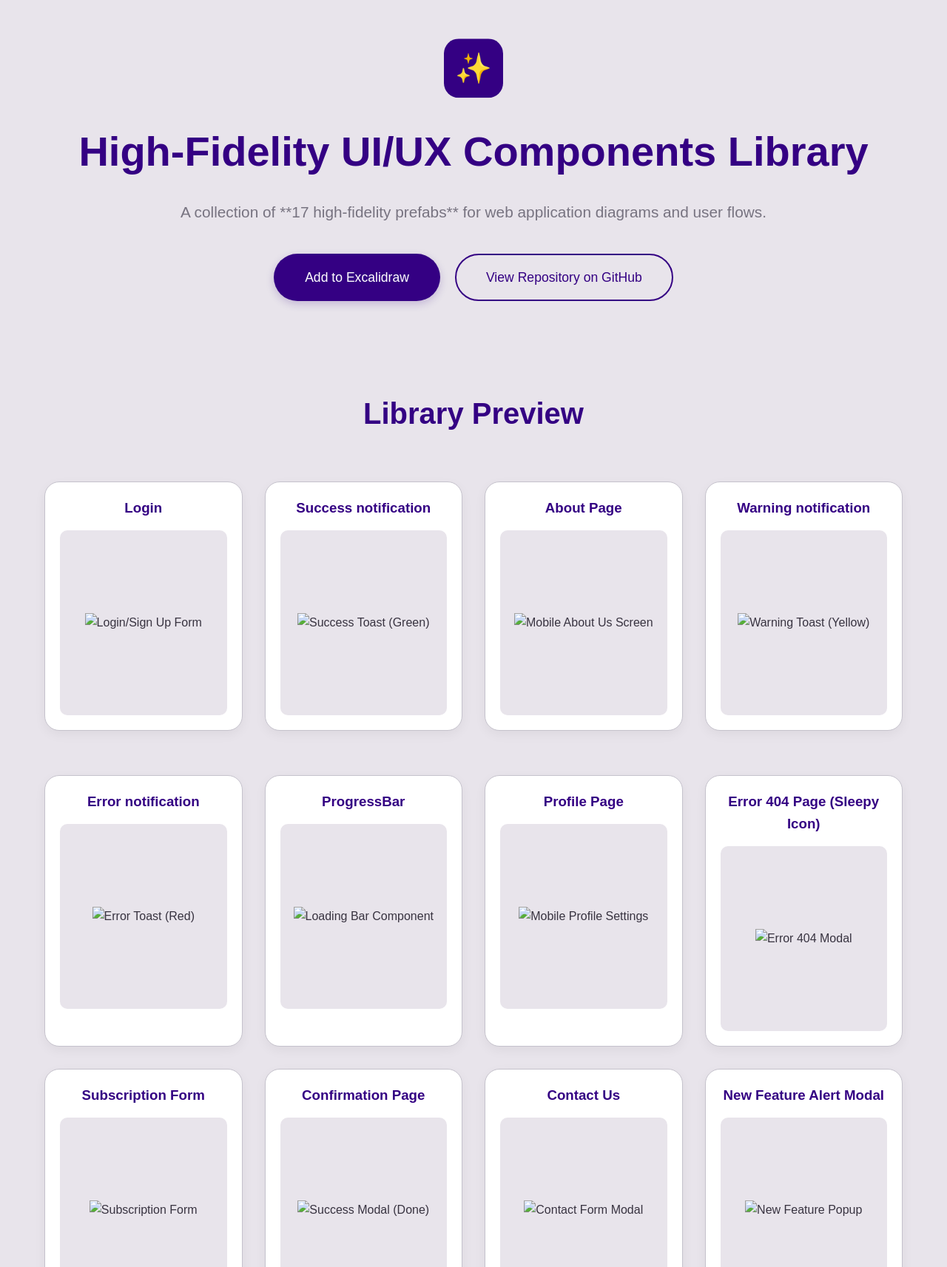
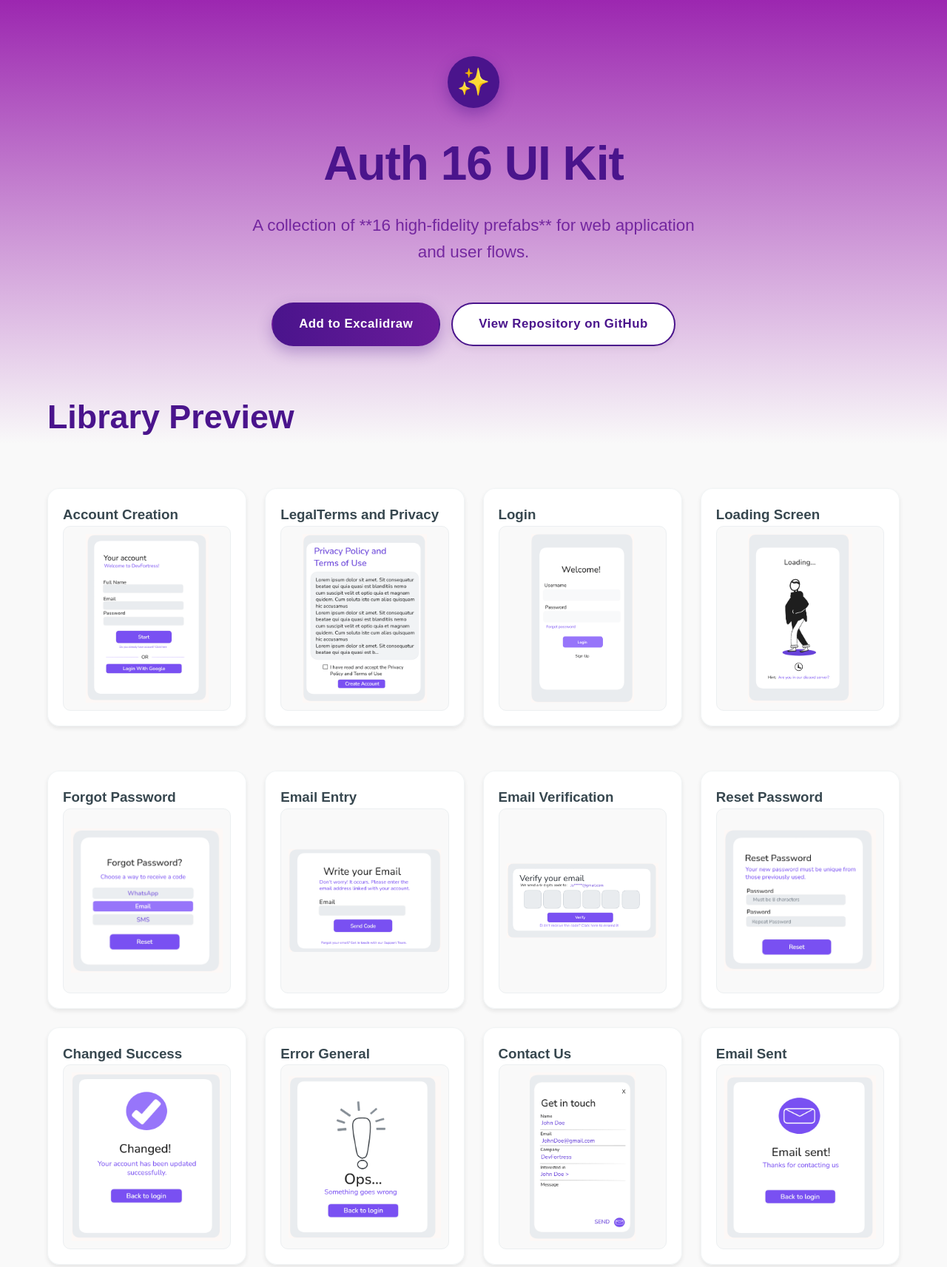
Before and after one commit to JoseJimenez-M/High-Fidelity-Auth-16-UI-UX-Library, a plain HTML site: page index.html in a window 1280 px wide. Shown: the top 1713 px of the page at 74% size. Drawn offline with Linux system fonts and the light colour scheme.

Commit message:
updat html

```diff
--- a/index.html
+++ b/index.html
@@ -8,26 +8,21 @@
 
     <style>
         :root {
-            --primary-dark-purple: #340083;
-            --primary-medium-purple: #482183;
-            --primary-light-purple: #583890;
-            --primary-lavender: #6D4D9C;
-            --primary-pale-lavender: #817AB5;
-            --primary-lightest-lavender: #EFE7F7;
+            --primary-dark-purple: #4A148C;
+            --primary-medium-purple: #6A1B9A;
+            --primary-light-purple: #7B1FA2;
+            --primary-lavender: #9C27B0;
+            --primary-lightest-lavender: #F3E5F5;
 
-            --secondary-dark-teal: #000081;
-            --secondary-medium-teal: #008DC1;
-            --secondary-light-teal: #33CDD1;
-            --secondary-pale-teal: #6EBD80;
-            --secondary-lightest-teal: #99E6E0;
-            --secondary-aquamarine: #B3E0E8;
+            --secondary-dark-teal: #00838F;
+            --secondary-medium-teal: #00BCD4;
+            --secondary-aquamarine: #84FFFF;
 
-            --shade-darkest: #1D122E;
-            --shade-dark: #231D2E;
-            --shade-medium-dark: #383340;
-            --shade-medium: #777380;
-            --shade-light: #C5C2CC;
-            --shade-lightest: #E8E4EB;
+            --shade-dark: #1E1E2C;
+            --shade-medium-dark: #37474F;
+            --shade-medium: #78909C;
+            --shade-light: #ECEFF1;
+            --shade-lightest: #F9F9F9;
 
             --text-body: var(--shade-medium-dark);
             --text-header: var(--primary-dark-purple);
@@ -41,288 +36,200 @@
         }
 
         body {
+            background: var(--shade-lightest);
+            background-image: linear-gradient(180deg,
+                    var(--primary-lavender) 0%,
+                    var(--shade-lightest) 600px
+                );
+
+            background-repeat: no-repeat;
+            background-size: 100% 600px;
             font-family: 'Karla', sans-serif;
-            background: var(--shade-lightest);
             color: var(--text-body);
             overflow-x: hidden;
             line-height: 1.6;
+            scroll-behavior: smooth;
         }
 
         .container {
             max-width: 1200px;
             margin: 0 auto;
-            padding: 0 20px;
+            padding: 0 24px;
         }
 
         header {
-            padding: 60px 0 40px;
+            padding: 80px 0 60px;
             text-align: center;
+            background: transparent;
         }
 
         .logo {
-            width: 80px;
-            height: 80px;
+            width: 70px;
+            height: 70px;
             margin: 0 auto 20px;
             background: var(--primary-dark-purple);
             color: var(--text-light);
-            border-radius: 20px;
+            border-radius: 50%;
             display: flex;
             align-items: center;
             justify-content: center;
-            font-size: 40px;
-            animation: float 3s ease-in-out infinite;
+            font-size: 36px;
+            box-shadow: 0 8px 20px rgba(74, 20, 140, 0.4);
+            animation: float 4s ease-in-out infinite;
         }
 
         @keyframes float {
+
             0%,
             100% {
                 transform: translateY(0px);
             }
 
             50% {
-                transform: translateY(-10px);
+                transform: translateY(-8px);
             }
         }
 
         h1 {
             font-family: 'Rubik', sans-serif;
-            font-size: 3.5rem;
-            font-weight: 700;
-            margin-bottom: 20px;
+            font-size: 4rem;
+            font-weight: 800;
+            margin-bottom: 15px;
             color: var(--text-header);
+            letter-spacing: -1px;
         }
 
         .subtitle {
             font-family: 'Karla', sans-serif;
-            font-size: 1.3rem;
+            font-size: 1.4rem;
             color: var(--shade-medium);
             font-weight: 400;
-            margin-bottom: 40px;
+            margin-bottom: 50px;
+            max-width: 600px;
+            margin-left: auto;
+            margin-right: auto;
         }
 
         .cta-buttons {
             display: flex;
-            gap: 20px;
+            gap: 15px;
             justify-content: center;
             flex-wrap: wrap;
         }
 
         .btn {
-            padding: 16px 40px;
-            font-size: 1.1rem;
+            padding: 14px 35px;
+            font-size: 1.05rem;
             border: none;
-            border-radius: 50px;
+            border-radius: 9999px;
             cursor: pointer;
             transition: all 0.3s ease;
             text-decoration: none;
             display: inline-block;
             font-family: 'Rubik', sans-serif;
-            font-weight: 500;
+            font-weight: 600;
+            letter-spacing: 0.5px;
             border: 2px solid transparent;
         }
 
         .btn-primary {
-
-            background: var(--primary-dark-purple);
+            background: linear-gradient(90deg, var(--primary-dark-purple) 0%, var(--primary-medium-purple) 100%);
             color: var(--text-light);
-            box-shadow: 0 4px 12px rgba(52, 0, 131, 0.2);
+            box-shadow: 0 8px 20px rgba(74, 20, 140, 0.3);
         }
 
         .btn-primary:hover {
-            background: var(--primary-medium-purple);
-            transform: translateY(-3px);
-            box-shadow: 0 6px 15px rgba(52, 0, 131, 0.3);
+            background: linear-gradient(90deg, var(--primary-medium-purple) 0%, var(--primary-dark-purple) 100%);
+            transform: translateY(-4px);
+            box-shadow: 0 12px 25px rgba(74, 20, 140, 0.4);
         }
 
         .btn-secondary {
-
-            background: transparent;
+            background: var(--text-light);
             color: var(--primary-dark-purple);
             border: 2px solid var(--primary-dark-purple);
+            box-shadow: 0 4px 10px rgba(0, 0, 0, 0.05);
         }
 
         .btn-secondary:hover {
             background: var(--primary-lightest-lavender);
-            transform: translateY(-3px);
+            transform: translateY(-2px);
+            box-shadow: 0 6px 15px rgba(0, 0, 0, 0.1);
         }
 
         .features {
-            padding: 80px 0;
+            padding: 100px 0;
         }
 
-        .features-grid {
+        .features-grid,
+        .preview-grid {
             display: grid;
-            grid-template-columns: repeat(auto-fit, minmax(300px, 1fr));
-            gap: 30px;
+            grid-template-columns: repeat(auto-fit, minmax(280px, 1fr));
+            gap: 25px;
             margin-top: 60px;
         }
 
         .feature-card,
         .preview-card,
-        .preview-container,
         .stat-card {
-            background: #fff;
-            backdrop-filter: none;
-            border-radius: 20px;
-            padding: 40px;
-            border: 1px solid var(--shade-light);
-            transition: all 0.3s ease;
-            box-shadow: 0 5px 15px rgba(0, 0, 0, 0.05);
+            background: rgba(255, 255, 255, 0.9);
+            border-radius: 16px;
+            padding: 30px;
+            border: 1px solid rgba(236, 239, 241, 0.7);
+            transition: all 0.4s cubic-bezier(0.25, 0.8, 0.25, 1);
+            box-shadow: 0 3px 6px rgba(0, 0, 0, 0.05), 0 3px 6px rgba(0, 0, 0, 0.03);
         }
 
         .feature-card:hover,
         .preview-card:hover {
-            transform: translateY(-10px);
-            box-shadow: 0 10px 25px rgba(0, 0, 0, 0.08);
+            transform: translateY(-8px);
+            box-shadow: 0 10px 20px rgba(0, 0, 0, 0.08), 0 6px 6px rgba(0, 0, 0, 0.05);
         }
 
         .feature-icon {
-            font-size: 3rem;
-            margin-bottom: 20px;
+            font-size: 2.5rem;
+            margin-bottom: 15px;
             color: var(--primary-dark-purple);
         }
 
         .feature-card h3 {
             font-family: 'Rubik', sans-serif;
-            font-size: 1.5rem;
-            margin-bottom: 15px;
+            font-size: 1.4rem;
+            margin-bottom: 10px;
             color: var(--text-header);
         }
 
-        .feature-card p {
-            color: var(--text-body);
-            line-height: 1.6;
-            opacity: 1;
+        .stat-number {
+            font-family: 'Rubik', sans-serif;
+            font-size: 3.5rem;
+            font-weight: 700;
+            margin-bottom: 5px;
+            color: var(--secondary-dark-teal);
         }
 
-        .preview-section {
-            padding: 80px 0;
-            text-align: center;
+        .stat-label {
+            font-family: 'Karla', sans-serif;
+            font-size: 1rem;
+            color: var(--shade-medium);
         }
 
         .preview-section h2 {
             font-family: 'Rubik', sans-serif;
-            font-size: 2.5rem;
-            margin-bottom: 50px;
+            font-size: 2.8rem;
+            margin-bottom: 40px;
             color: var(--text-header);
-        }
-
-        .stats {
-            display: grid;
-            grid-template-columns: repeat(auto-fit, minmax(200px, 1fr));
-            gap: 30px;
-            margin-top: 60px;
-        }
-
-        .stat-card {
-            text-align: center;
-            padding: 20px;
-        }
-
-        .stat-number {
-            font-family: 'Rubik', sans-serif;
-            font-size: 3rem;
             font-weight: 700;
-            margin-bottom: 10px;
-            color: var(--primary-dark-purple);
-        }
-
-        .stat-label {
-            font-family: 'Karla', sans-serif;
-            font-size: 1.1rem;
-            color: var(--shade-medium);
-        }
-
-        footer {
-            padding: 60px 0 40px;
-            text-align: center;
-            border-top: 1px solid var(--shade-light);
-            margin-top: 80px;
-        }
-
-        .footer-links {
-            display: flex;
-            gap: 30px;
-            justify-content: center;
-            margin-bottom: 20px;
-            flex-wrap: wrap;
-        }
-
-        .footer-links a {
-            color: var(--primary-medium-purple);
-            text-decoration: none;
-            font-weight: 700;
-            transition: color 0.3s;
-        }
-
-        .footer-links a:hover {
-            color: var(--primary-dark-purple);
-        }
-
-        .github-link {
-            display: inline-flex;
-            align-items: center;
-            gap: 10px;
-            margin-top: 20px;
-            color: var(--text-body);
-            text-decoration: none;
-            transition: color 0.3s;
-        }
-
-        .github-link:hover {
-            color: var(--primary-dark-purple);
-        }
-
-        .github-link svg {
-            fill: currentColor;
-        }
-
-        footer p {
-            color: var(--shade-medium);
-        }
-
-        @media (max-width: 768px) {
-            h1 {
-                font-size: 2.5rem;
-            }
-
-            .subtitle {
-                font-size: 1.1rem;
-            }
-
-            .cta-buttons {
-                flex-direction: column;
-                align-items: center;
-            }
-
-            .btn {
-                width: 100%;
-                max-width: 300px;
-            }
-        }
-
-        .preview-grid {
-            display: grid;
-            grid-template-columns: repeat(auto-fit, minmax(250px, 1fr));
-            gap: 30px;
-            margin-top: 60px;
-        }
-
-        .preview-card h3 {
-            font-family: 'Rubik', sans-serif;
-            color: var(--text-header);
-            margin-bottom: 15px;
         }
 
         .preview-image {
-            background: #fff;
-            border-radius: 10px;
-            padding: 10px;
+            background: var(--shade-lightest);
+            border-radius: 8px;
+            padding: 15px;
+            border: 1px solid var(--shade-light);
         }
 
         .preview-card {
             padding: 20px;
-            overflow: hidden;
         }
 
         .preview-image {
@@ -341,6 +248,76 @@
             object-fit: contain;
         }
 
+        footer {
+            padding: 50px 0 30px;
+            text-align: center;
+            border-top: 1px solid var(--shade-light);
+            margin-top: 60px;
+        }
+
+        .footer-links a {
+            color: var(--primary-dark-purple);
+            font-weight: 600;
+            text-decoration: none;
+            transition: color 0.3s;
+        }
+
+        .footer-links a:hover {
+            color: var(--primary-medium-purple);
+        }
+
+        .github-link {
+            color: var(--shade-medium-dark);
+            text-decoration: none;
+        }
+
+        .github-link:hover {
+            color: var(--primary-dark-purple);
+        }
+
+        .stats {
+            display: grid;
+            grid-template-columns: 1fr 1fr 1fr;
+            gap: 25px;
+            margin-top: 60px;
+        }
+
+        @media (min-width: 768px) {
+
+            .features-grid,
+            .preview-grid {
+                grid-template-columns: 1fr 1fr 1fr;
+            }
+
+            .stats {
+                grid-template-columns: 1fr 1fr 1fr;
+            }
+        }
+
+        @media (min-width: 1200px) {
+
+            .preview-grid {
+                grid-template-columns: 1fr 1fr 1fr 1fr;
+            }
+
+            .features-grid {
+                grid-template-columns: repeat(3, 1fr);
+            }
+
+            h1 {
+                font-size: 4rem;
+            }
+        }
+
+        @media (max-width: 768px) {
+            h1 {
+                font-size: 3rem;
+            }
+
+            .btn {
+                width: auto;
+            }
+        }
     </style>
 </head>
 
@@ -348,133 +325,136 @@
     <div class="container">
         <header>
             <div class="logo">✨</div>
-            <h1>High-Fidelity UI/UX Components Library</h1>
-            <p class="subtitle">
-                A collection of **17 high-fidelity prefabs** for web application
-                diagrams and user flows.
+            <h1>Auth 16 UI Kit</h1>
+            <p class="subtitle" style="color: var(--primary-medium-purple); font-weight: 500; opacity: 0.9;">
+    A collection of **16 high-fidelity prefabs** for web application and user flows.
 </p>
 
             <div class="cta-buttons">
-                <a href="https://excalidraw.com/?addLibrary=https%3A%2F%2Fraw.githubusercontent.com%2Fexcalidraw%2Fexcalidraw-libraries%2Fjosejimenez-m-high-fidelity-ui-ux-components-1761767542432%2Flibraries%2Fjosejimenez-m%2Fhigh-fidelity-ui-ux-components.excalidrawlib%3Fraw%3Dtrue"
+                <a href="https://excalidraw.com/?addLibrary=https%3A%2F%2Fraw.githubusercontent.com%2Fexcalidraw%2Fexcalidraw-libraries%2Fjosejimenez-m-high-fidelity-auth-16-ui-ux-library-1762370438681%2Flibraries%2Fjosejimenez-m%2Fhigh-fidelity-auth-16-ui-ux-library.excalidrawlib%3Fraw%3Dtrue"
                     class="btn btn-primary">Add to Excalidraw</a>
-                <a href="https://github.com/josejimenez-m/17-prefabs-series-excalidraw" class="btn btn-secondary">View
+                <a href="https://github.com/JoseJimenez-M/High-Fidelity-Auth-16-UI-UX-Library" class="btn btn-secondary">View
                     Repository on GitHub</a>
             </div>
         </header>
-
-        <!-- CARDS EXAMPLES--->
 
         <section class="preview-section">
             <h2>Library Preview</h2>
             <div class="preview-grid">
                 <div class="preview-card">
-            <h3>Login</h3>
+                    <h3>Account Creation</h3>
                     <div class="preview-image">
-                <img src="img/1-LoginForm-min.png" alt="Login/Sign Up Form" />
+                        <img src="img/1-Account Creation.png" alt="Account Creation Form" />
                     </div>
                 </div>
 
                 <div class="preview-card">
-            <h3>Success notification</h3>
+                    <h3>LegalTerms and Privacy</h3>
                     <div class="preview-image">
-<img src="img/2-SuccessNotification-min.png" alt="Success Toast (Green)" />            </div>
+                        <img src="img/2-LegalTerms and Privacy.png" alt="Legal Terms and Privacy Screen" />
+                    </div>
                 </div>
 
                 <div class="preview-card">
-            <h3>About Page</h3>
+                    <h3>Login</h3>
                     <div class="preview-image">
-<img src="img/1-AboutUsPage.png" alt="Mobile About Us Screen" />            </div>
+                        <img src="img/3-Login.png" alt="Login Form Screen" />
+                    </div>
                 </div>
 
                 <div class="preview-card">
-            <h3>Warning notification</h3>
+                    <h3>Loading Screen</h3>
                     <div class="preview-image">
-<img src="img/4-WarningMessage.png" alt="Warning Toast (Yellow)" />            </div>
+                        <img src="img/4-Loading Screen.png" alt="Loading Screen Illustration" />
+                    </div>
                 </div>
             </div>
 
             <div class="preview-grid">
                 <div class="preview-card">
-            <h3>Error notification</h3>
+                    <h3>Forgot Password</h3>
                     <div class="preview-image">
-<img src="img/3-ErrorMessage.png" alt="Error Toast (Red)" />            </div>
-        </div>
-
-        <div class="preview-card">
-            <h3>ProgressBar</h3>
-            <div class="preview-image">
-<img src="img/6-LoadingBar.png" alt="Loading Bar Component" />
+                        <img src="img/5-Forgot Password.png" alt="Forgot Password Flow Step" />
                     </div>
                 </div>
 
                 <div class="preview-card">
-            <h3>Profile Page</h3>
+                    <h3>Email Entry</h3>
                     <div class="preview-image">
-<img src="img/5-ProfilePage.png" alt="Mobile Profile Settings" />            </div>
+                        <img src="img/6-Email Entry.png" alt="Email Entry Dialog" />
+                    </div>
                 </div>
 
                 <div class="preview-card">
-            <h3>Error 404 Page (Sleepy Icon)</h3>
+                    <h3>Email Verification</h3>
                     <div class="preview-image">
-<img src="img/6-PageNotFound404.png" alt="Error 404 Modal" />            </div>
+                        <img src="img/7-Email Verification.png" alt="Email Verification Screen" />
+                    </div>
                 </div>
 
                 <div class="preview-card">
-            <h3>Subscription Form</h3>
+                    <h3>Reset Password</h3>
                     <div class="preview-image">
-<img src="img/4-Newsletter.png" alt="Subscription Form" />            </div>
+                        <img src="img/8-Reset Password.png" alt="Reset Password Form" />
+                    </div>
                 </div>
 
                 <div class="preview-card">
-            <h3>Confirmation Page</h3>
+                    <h3>Changed Success</h3>
                     <div class="preview-image">
-<img src="img/3-ThankYouPage.png" alt="Success Modal (Done)" />            </div>
+                        <img src="img/9-Changed Success.png" alt="Password Changed Success Notification" />
+                    </div>
+                </div>
+
+                <div class="preview-card">
+                    <h3>Error General</h3>
+                    <div class="preview-image">
+                        <img src="img/10-Error General.png" alt="General Error Page (Oops)" />
+                    </div>
                 </div>
 
                 <div class="preview-card">
                     <h3>Contact Us</h3>
                     <div class="preview-image">
-<img src="img/2-ContactForm.png" alt="Contact Form Modal" />            </div>
-        </div>
-
-        <div class="preview-card">
-            <h3>New Feature Alert Modal</h3>
-            <div class="preview-image">
-<img src="img/7-NewUpdates.png" alt="New Feature Popup" />            </div>
-        </div>
-
-        <div class="preview-card">
-            <h3>Multi-Select Task Input Card</h3>
-            <div class="preview-image">
-<img src="img/8-AssigmentTask.png" alt="Assignment Tasks (List)" />            </div>
-        </div>
-
-        <div class="preview-card">
-            <h3>Share Content Pop-up</h3>
-            <div class="preview-image">
-<img src="img/9-ShareContent.png" alt="Share Modal (Pop-up)" />            </div>
-        </div>
-
-        <div class="preview-card">
-            <h3>Steps Counter Widget (Flame Icon)</h3>
-            <div class="preview-image">
-<img src="img/1-StepsCounter.png" alt="Steps Counter Metric" />
+                        <img src="img/11-Contact Us.png" alt="Contact Us Form" />
                     </div>
                 </div>
 
                 <div class="preview-card">
-            <h3>Heart Rate Monitor Widget</h3>
+                    <h3>Email Sent</h3>
                     <div class="preview-image">
-<img src="img/2-RitmoCorazon.png" alt="Heart Rate BPM Counter" />
+                        <img src="img/12-Email Sent.png" alt="Email Sent Confirmation" />
                     </div>
                 </div>
 
                 <div class="preview-card">
-            <h3>3D Simple Carousel</h3>
+                    <h3>Welcome Aboard</h3>
                     <div class="preview-image">
-<img src="img/5-SimpleCarousel.png" alt="Simple Carousel Component" />            </div>
+                        <img src="img/13-Welcome Aboard.png" alt="Welcome Aboard Onboarding Screen" />
                     </div>
                 </div>
+
+                <div class="preview-card">
+                    <h3>Account Details</h3>
+                    <div class="preview-image">
+                        <img src="img/14-Account Details.png" alt="Account Details Profile Screen" />
+                    </div>
+                </div>
+
+                <div class="preview-card">
+                    <h3>Reset Email</h3>
+                    <div class="preview-image">
+                        <img src="img/15-Reset Email.png" alt="Reset Email Form" />
+                    </div>
+                </div>
+
+                <div class="preview-card">
+                    <h3>Confirmation Dialog</h3>
+                    <div class="preview-image">
+                        <img src="img/16-Confirmation Dialog.png" alt="Confirmation Dialog Modal" />
+                    </div>
+                </div>
+
         </section>
 
         <section class="features">
@@ -500,7 +480,7 @@
                     <div class="feature-icon">💡</div>
                     <h3>Thematic Series</h3>
                     <p>
-                    All 17 components share a unified style for visual consistency in
+                        All 16 components share a unified style for visual consistency in
                         your diagrams.
                     </p>
                 </div>
@@ -538,7 +518,7 @@
             <h2>Library Stats</h2>
             <div class="stats">
                 <div class="stat-card">
-                <div class="stat-number">17</div>
+                    <div class="stat-number">16</div>
                     <div class="stat-label">Prefabs Included</div>
                 </div>
                 <div class="stat-card">
@@ -556,7 +536,7 @@
             <h2>Getting Started</h2>
             <div class="preview-container">
                 <p style="font-size: 1.2rem; line-height: 1.8; opacity: 0.95">
-                Click the **"Add 17 Prefabs to Excalidraw"** button above to
+                    Click the **"Add 16 Prefabs to Excalidraw"** button above to
                     instantly load the full collection into your workspace. The elements
                     will appear in your library panel, ready to drag and drop.
                 </p>
```
Also changed, not shown: img/1-Account Creation.png (added), img/10-Error General.png (added), img/11-Contact Us.png (added), img/12-Email Sent.png (added), img/13-Welcome Aboard.png (added), img/14-Account Details.png (added), img/15-Reset Email.png (added), img/16-Confirmation Dialog.png (added), img/2-LegalTerms and Privacy.png (added), img/3-Login.png (added), img/4-Loading Screen.png (added), img/5-Forgot Password.png (added), img/6-Email Entry.png (added), img/7-Email Verification.png (added), 2 more files. Lines whose indentation alone changed are shown as unchanged.
